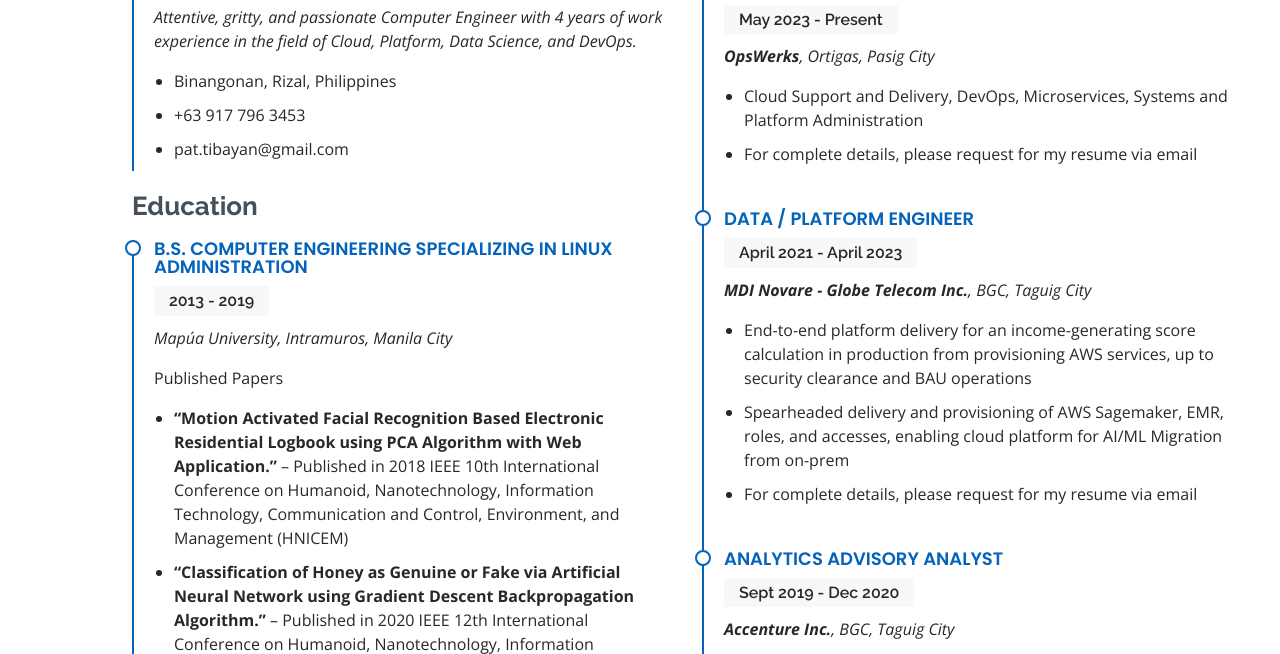
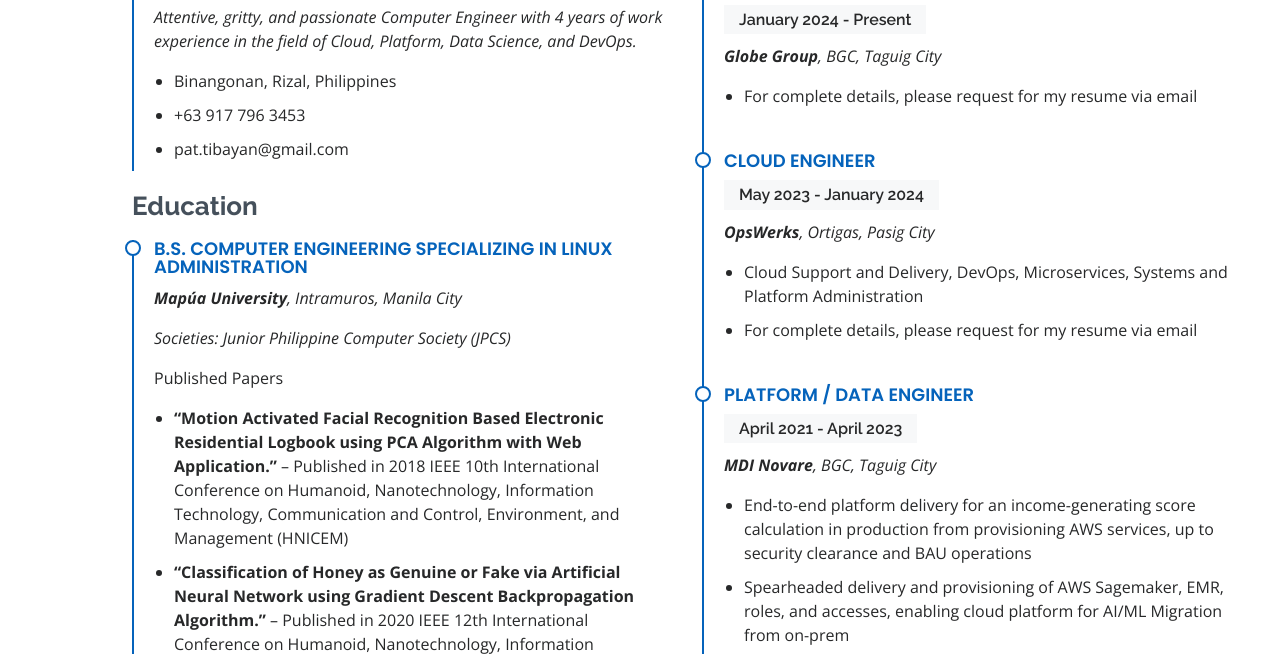
Before and after one commit to patrickjonass/about_me, a plain HTML site: page index.html in a window 1280 px wide. Shown: the part 3041-3695 px from the top of the page. Drawn offline with nearby package versions, Linux system fonts and the light colour scheme.

Commit message:
fix: update exp and cert

```diff
--- a/index.html
+++ b/index.html
@@ -396,8 +396,8 @@
             <h3 class="resume-title">Education</h3>
             <div class="resume-item">
               <h4>B.S. Computer Engineering Specializing in Linux Administration</h4>
-              <h5>2013 - 2019</h5>
-              <p><em>Mapúa University, Intramuros, Manila City</em></p>
+              <p><em><strong>Mapúa University</strong>, Intramuros, Manila City</em></p>
+              <p><em>Societies:</em> <em>Junior Philippine Computer Society (JPCS)</em></p>
               <p>Published Papers</p>
               <ul>
                 <li><strong>“Motion Activated Facial Recognition Based Electronic
@@ -427,7 +427,15 @@
             <h3 class="resume-title">Professional Experience</h3>
             <div class="resume-item">
               <h4>Cloud Engineer</h4>
-              <h5>May 2023 - Present</h5>
+              <h5>January 2024 - Present</h5>
+              <p><em><strong>Globe Group</strong>, BGC, Taguig City</em></p>
+              <ul>
+                <li>For complete details, please request for my resume via email</li>
+              </ul>
+            </div>
+            <div class="resume-item">
+              <h4>Cloud Engineer</h4>
+              <h5>May 2023 - January 2024</h5>
               <p><em><strong>OpsWerks</strong>, Ortigas, Pasig City</em></p>
               <ul>
                 <li>Cloud Support and Delivery, DevOps, Microservices, Systems and Platform Administration</li>
@@ -435,9 +443,9 @@
               </ul>
             </div>
             <div class="resume-item">
-              <h4>Data / Platform Engineer</h4>
+              <h4>Platform / Data Engineer</h4>
               <h5>April 2021 - April 2023</h5>
-              <p><em><strong>MDI Novare - Globe Telecom Inc.</strong>, BGC, Taguig City</em></p>
+              <p><em><strong>MDI Novare</strong>, BGC, Taguig City</em></p>
               <ul>
                 <li>End-to-end platform delivery for an income-generating
                   score calculation in production from provisioning AWS
@@ -760,6 +768,21 @@
         <div class="testimonials-slider swiper" data-aos="fade-up" data-aos-delay="100">
           <div class="swiper-wrapper">
             <div class="swiper-slide">
+              <a href="https://www.credential.net/a4bca1f4-61cf-48ef-9721-94ce230b7a4c?record_view=true">
+              <div class="testimonial-item">
+                <img src="assets/img/certificates/Akuity_ArgoCD-GitOps-Badge.png" class="img-fluid" alt="">
+                <h3>Understanding GitOps with Argo CD</h3></a>
+                <h4>Akuity</h4>
+                <h4>Issued: February 2024</h4>
+                <!--<p>
+                  <i class="bx bxs-quote-alt-left quote-icon-left"></i>
+                  Proin iaculis purus consequat sem cure digni ssim donec porttitora entum suscipit rhoncus. Accusantium quam, ultricies eget id, aliquam eget nibh et. Maecen aliquam, risus at semper.
+                  <i class="bx bxs-quote-alt-right quote-icon-right"></i>
+                </p>-->
+              </div>
+            </div><!-- End testimonial item -->
+
+            <div class="swiper-slide">
               <a href="https://www.credly.com/badges/dd7a35e1-94ac-48b4-9a16-3858e04fee92/linked_in_profile">
               <div class="testimonial-item">
                 <img src="assets/img/certificates/CloudQuest-CloudPractitioner.PNG" class="img-fluid" alt="">
```
Also changed, not shown: assets/img/certificates/Akuity_ArgoCD-GitOps-Badge.png (added).
